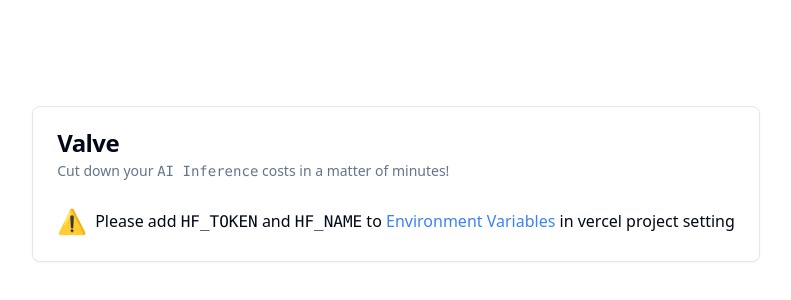
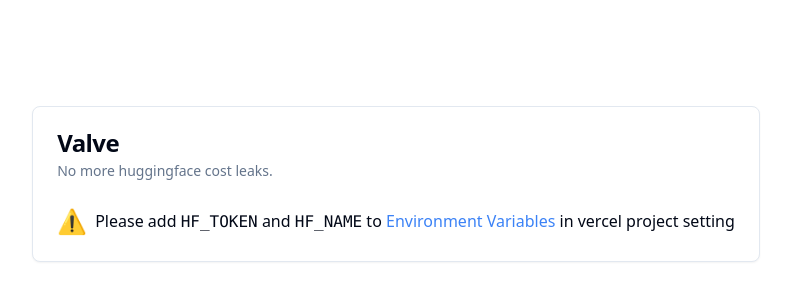
Before and after one commit to valvebara/valvebara, a Next.js app: page / in a window 1280 px wide. Shown: the part 216-516 px from the top of the page, without its empty margins (244-1035 px from the left). Built offline with nearby package versions, Linux system fonts and the light colour scheme.

Commit message:
Update page.tsx

```diff
--- a/app/page.tsx
+++ b/app/page.tsx
@@ -20,8 +20,7 @@ export default function CardWithForm() {
         <CardHeader>
           <CardTitle>Valve</CardTitle>
           <CardDescription>
-            Cut down your <code>AI Inference</code> costs in a matter of
-            minutes!
+            No more huggingface cost leaks.
           </CardDescription>
         </CardHeader>
         <CardContent>
```
